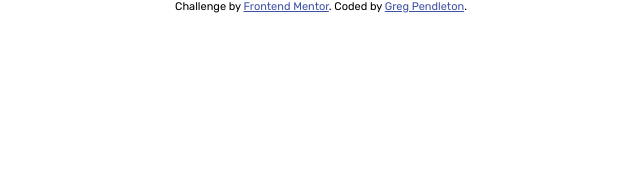
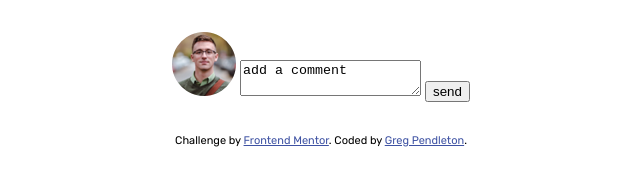
Before and after one commit to gpend/interactive-comments-section, a plain HTML site: page index.html in a window 1280 px wide. Shown: the whole page, without its empty margins (319-959 px from the left). Drawn offline with Linux system fonts and the light colour scheme.

Commit message:
started user section

```diff
--- a/index.html
+++ b/index.html
@@ -21,7 +21,8 @@
 </head>
 <body>
   <main>
-
+    <div class="comment-section"></div>
+    <div class="user-section"></div>
   </main>
 
   <div class="attribution">
--- a/script.js
+++ b/script.js
@@ -1,20 +1,14 @@
-console.log('it worked')
+fetch("./data.json")
+  .then((response) => response.json())
+  .then((data) => {
+    document.querySelector(".user-section").innerHTML = getUserBlockHTML(
+      data.currentUser
+    );
+  });
 
-fetch("./data.json")
-    .then(resp => resp.json())
-    .then(data => {
-        console.log(data)
-
-
-
-
-
-
-
-
-
-
-
-
-
-    })
+function getUserBlockHTML(userInfo) {
+  const html = `<img src='${userInfo.image.webp}' alt='user pic'/>
+                    <textarea name="add-comment">add a comment</textarea>
+                    <button class='comment-submit'>send</button>`;
+  return html;
+}
--- a/style.css
+++ b/style.css
@@ -18,3 +18,11 @@ body{
     font-size: var(--Font-size-paragraph);
     font-family: 'Rubik', sans-serif;
 }
+
+main{
+    width: 80vw;
+    display: flex;
+    flex-direction: column;
+    margin: 2em auto;
+    align-items: center;
+}
```
